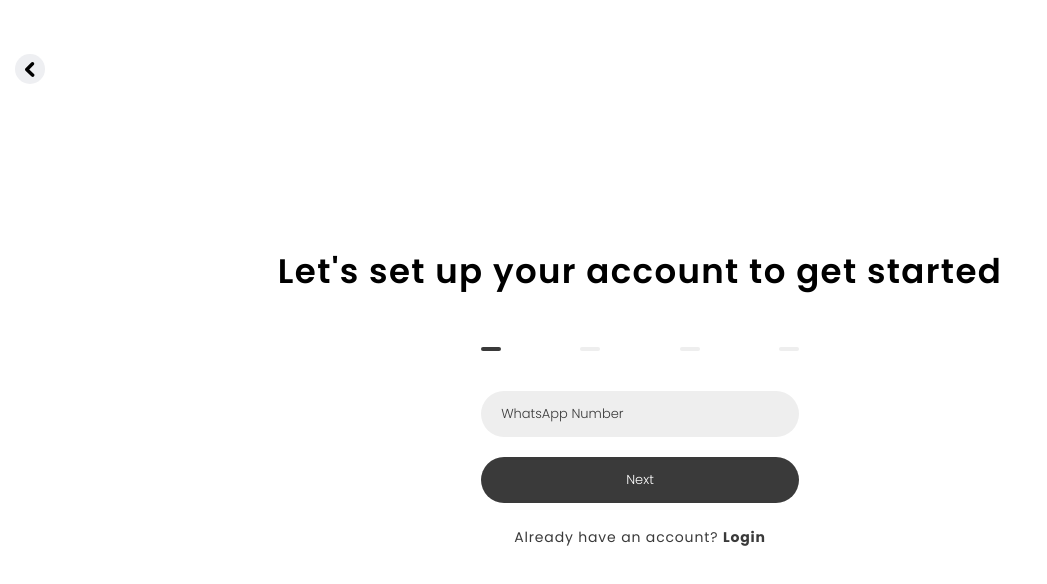
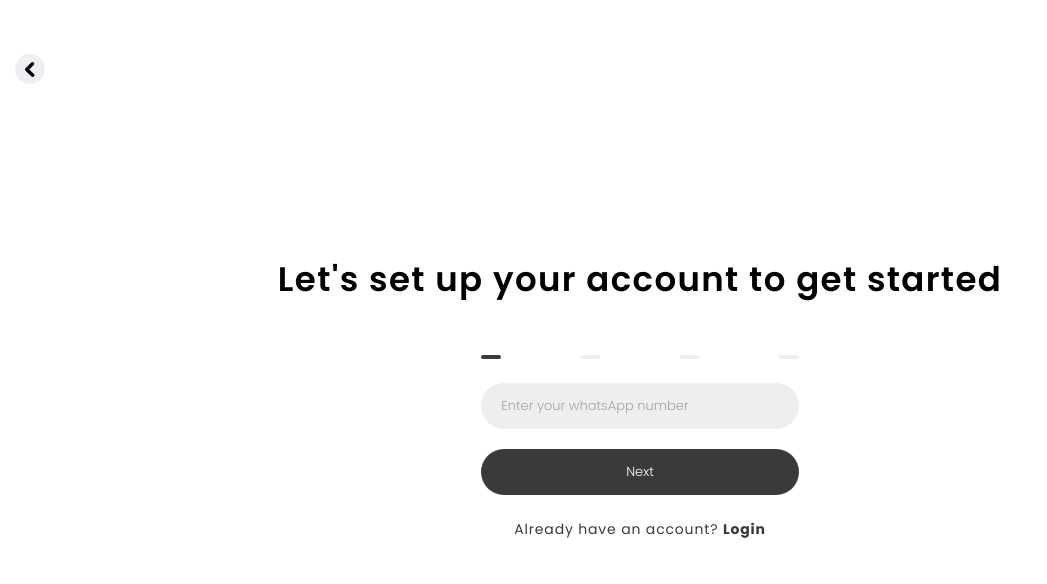
Before and after one commit to haqqibrahim/payvry, a React (Create React App) app in the folder frontend/: page /user/sign-up in a window 1280 px wide. Shown: the top 584 px of the page, without its empty margins (0-1047 px from the left). Built offline with nearby package versions, Linux system fonts and the light colour scheme.

Commit message:
BBank fix bug

```diff
--- a/frontend/src/pages/user/SignUp.tsx
+++ b/frontend/src/pages/user/SignUp.tsx
@@ -258,8 +258,8 @@ const SignUp = () => {
                 autoCorrect='off'
                 autoComplete='off'
                 ref={phoneNumberRef}
-                placeholder='WhatsApp Number'
-                className='placeholder:text-mine-shaft text-left placeholder:text-center bg-grey-200 w-full rounded-[100px] py-[15px] px-5 mt-5'
+                placeholder='Enter your whatsApp number'
+                className='placeholder:text-mine-shaft/50 text-left placeholder:text-left bg-grey-200 w-full rounded-[100px] py-[15px] px-5 mt-1'
               />
               {otpSent && (
                 <input
```
Also changed, not shown: 1 other file (tests, documents, lock files or other folders).
